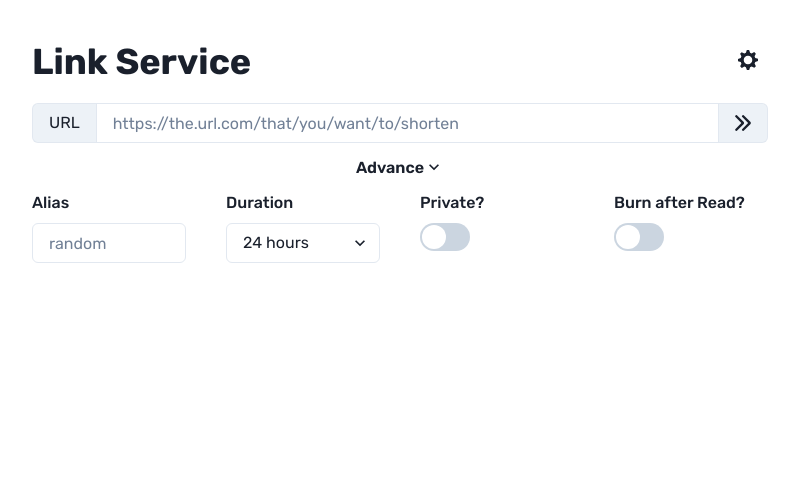
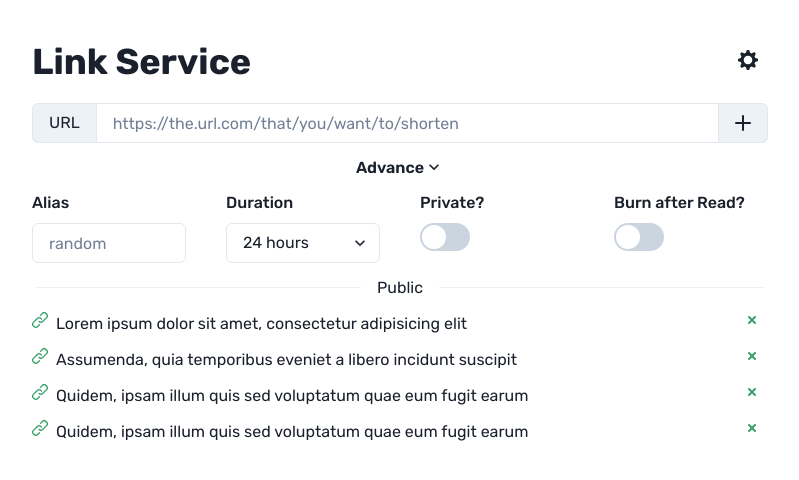
Before and after one commit to Wsine/shorten-link, a Next.js app: page / in a window 1280 px wide. Shown: the top 480 px of the page, without its empty margins (240-1039 px from the left). Built offline with nearby package versions, Linux system fonts and the light colour scheme.

Commit message:
update: ui

```diff
--- a/pages/index.js
+++ b/pages/index.js
@@ -1,6 +1,6 @@
 import Head from 'next/head'
-import { ArrowRightIcon, ChevronDownIcon, ChevronUpIcon, SettingsIcon } from '@chakra-ui/icons'
-import { Box, Button, Container, Flex, FormControl, FormHelperText, FormLabel, Heading, IconButton, Input, InputGroup, InputLeftAddon, InputRightAddon, Modal, ModalBody, ModalContent, ModalFooter, ModalHeader, ModalOverlay, Select, SimpleGrid, Spacer, Stack, Switch, Text, VStack, Wrap, WrapItem, useBoolean, useDisclosure } from '@chakra-ui/react'
+import { AddIcon, ChevronDownIcon, ChevronUpIcon, LinkIcon, SettingsIcon, SmallCloseIcon } from '@chakra-ui/icons'
+import { AbsoluteCenter, Box, Button, Container, Divider, Flex, FormControl, FormLabel, Heading, IconButton, Input, InputGroup, InputLeftAddon, InputRightAddon, List, ListIcon, ListItem, Modal, ModalBody, ModalContent, ModalFooter, ModalHeader, ModalOverlay, Select, SimpleGrid, Spacer, Stack, Switch, VStack, useBoolean, useDisclosure } from '@chakra-ui/react'
 
 export default function Home() {
   const { isOpen, onOpen, onClose } = useDisclosure()
@@ -43,7 +43,7 @@ export default function Home() {
             <InputGroup>
               <InputLeftAddon children='URL' />
               <Input type='url' placeholder='https://the.url.com/that/you/want/to/shorten' autoComplete='off' />
-              <InputRightAddon children={<ArrowRightIcon />} />
+              <InputRightAddon children={<AddIcon />} />
             </InputGroup>
             <Button variant={'ghost'} onClick={setAdvance.toggle}>
               Advance
@@ -58,13 +58,13 @@ export default function Home() {
                 </FormControl>
                 <FormControl>
                   <FormLabel>Duration</FormLabel>
-                  <Select>
-                    <option>1 hour</option>
-                    <option selected>24 hours</option>
-                    <option>3 days</option>
-                    <option>7 days</option>
-                    <option>30 days</option>
-                    <option>Presistent</option>
+                  <Select value={'24h'}>
+                    <option value={'1h'}>1 hour</option>
+                    <option value={'24h'}>24 hours</option>
+                    <option value={'3d'}>3 days</option>
+                    <option value={'7d'}>7 days</option>
+                    <option value={'30d'}>30 days</option>
+                    <option value={'presist'}>Presistent</option>
                   </Select>
                 </FormControl>
                 <FormControl>
@@ -78,6 +78,38 @@ export default function Home() {
               </SimpleGrid>
             </Box>
           </VStack>
+          <Box position='relative' padding='1'>
+            <Divider />
+            <AbsoluteCenter bg='white' px='4'>
+              Public
+            </AbsoluteCenter>
+          </Box>
+          <List spacing={3}>
+            <ListItem display='flex'>
+              <ListIcon as={LinkIcon} color='green.500' />
+              Lorem ipsum dolor sit amet, consectetur adipisicing elit
+              <Spacer />
+              <ListIcon as={SmallCloseIcon} color='green.500' />
+            </ListItem>
+            <ListItem display='flex'>
+              <ListIcon as={LinkIcon} color='green.500' />
+              Assumenda, quia temporibus eveniet a libero incidunt suscipit
+              <Spacer />
+              <ListIcon as={SmallCloseIcon} color='green.500' />
+            </ListItem>
+            <ListItem display='flex'>
+              <ListIcon as={LinkIcon} color='green.500' />
+              Quidem, ipsam illum quis sed voluptatum quae eum fugit earum
+              <Spacer />
+              <ListIcon as={SmallCloseIcon} color='green.500' />
+            </ListItem>
+            <ListItem display='flex'>
+              <ListIcon as={LinkIcon} color='green.500' />
+              Quidem, ipsam illum quis sed voluptatum quae eum fugit earum
+              <Spacer />
+              <ListIcon as={SmallCloseIcon} color='green.500' />
+            </ListItem>
+          </List>
         </Stack>
       </Container>
     </>
```
